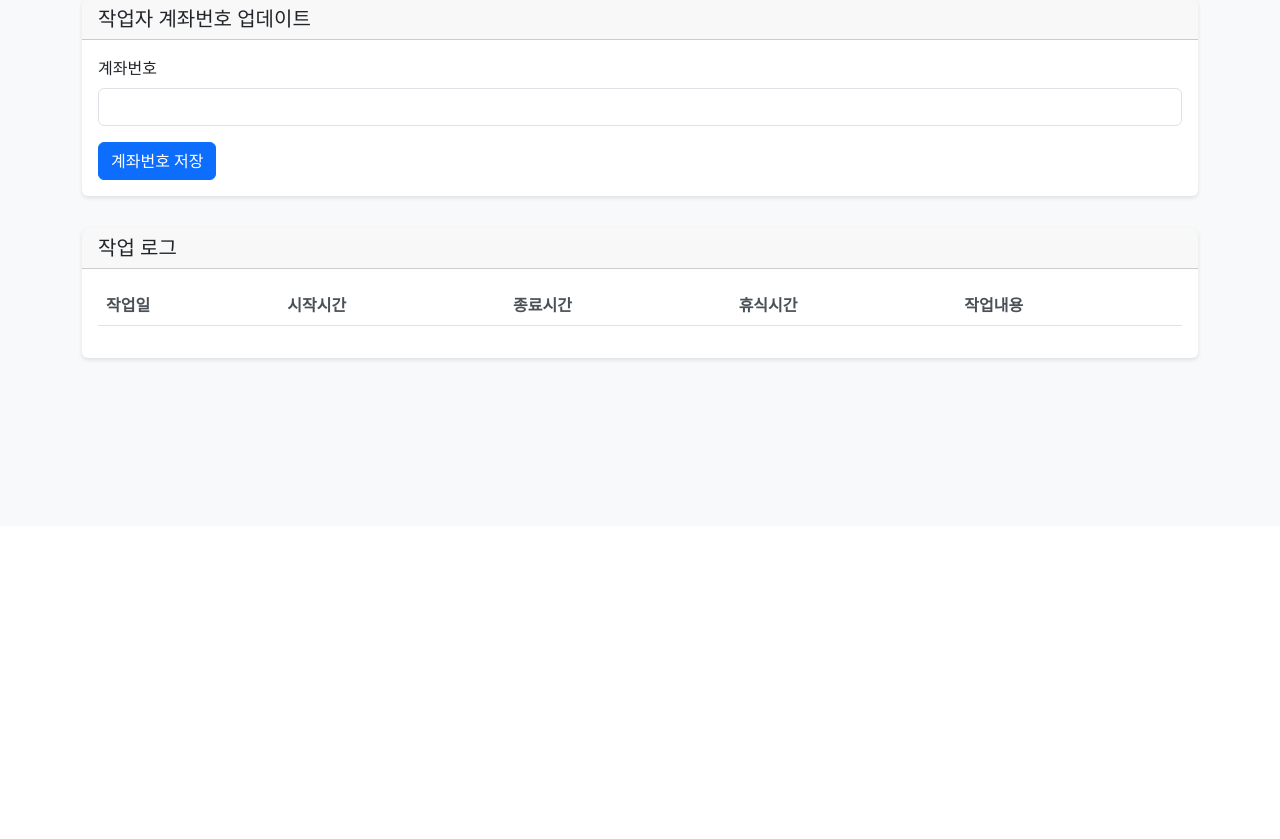
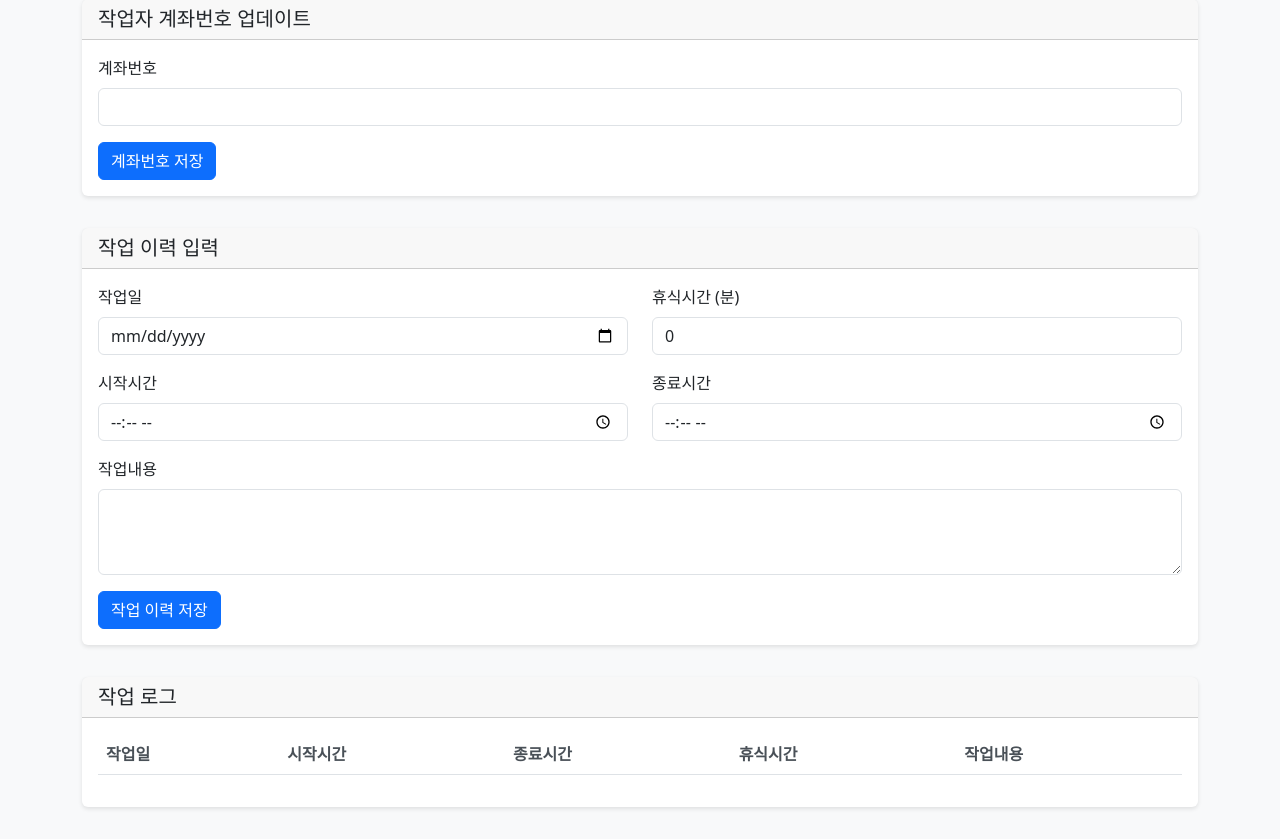
Before and after one commit to javamain87/web_python, a Flask app: template app/templates/worker/view_link.html in a window 1280 px wide. Shown: the part 274-1113 px from the top of the page. Before the commit the page ends 636 px from the top, so only its background shows below. Run offline with Flask 2, Linux system fonts and the light colour scheme; the template is opened without the code that fills it, so the values that code supplies are empty.

Commit message:
Add work log input form to worker view

```diff
--- a/app/templates/worker/view_link.html
+++ b/app/templates/worker/view_link.html
@@ -38,6 +38,49 @@
 
 <div class="card mt-4">
     <div class="card-header">
+        <h5 class="mb-0">작업 이력 입력</h5>
+    </div>
+    <div class="card-body">
+        <form method="POST" action="{{ url_for('worker.add_work_log', link_code=link.link_code) }}">
+            <div class="row">
+                <div class="col-md-6">
+                    <div class="mb-3">
+                        <label for="work_date" class="form-label">작업일</label>
+                        <input type="date" class="form-control" id="work_date" name="work_date" required>
+                    </div>
+                </div>
+                <div class="col-md-6">
+                    <div class="mb-3">
+                        <label for="break_time" class="form-label">휴식시간 (분)</label>
+                        <input type="number" class="form-control" id="break_time" name="break_time" min="0" value="0" required>
+                    </div>
+                </div>
+            </div>
+            <div class="row">
+                <div class="col-md-6">
+                    <div class="mb-3">
+                        <label for="start_time" class="form-label">시작시간</label>
+                        <input type="time" class="form-control" id="start_time" name="start_time" required>
+                    </div>
+                </div>
+                <div class="col-md-6">
+                    <div class="mb-3">
+                        <label for="end_time" class="form-label">종료시간</label>
+                        <input type="time" class="form-control" id="end_time" name="end_time" required>
+                    </div>
+                </div>
+            </div>
+            <div class="mb-3">
+                <label for="description" class="form-label">작업내용</label>
+                <textarea class="form-control" id="description" name="description" rows="3" required></textarea>
+            </div>
+            <button type="submit" class="btn btn-primary">작업 이력 저장</button>
+        </form>
+    </div>
+</div>
+
+<div class="card mt-4">
+    <div class="card-header">
         <h5 class="mb-0">작업 로그</h5>
     </div>
     <div class="card-body">
```
Also changed, not shown: app/routes/worker.py (+38 -0 lines).
